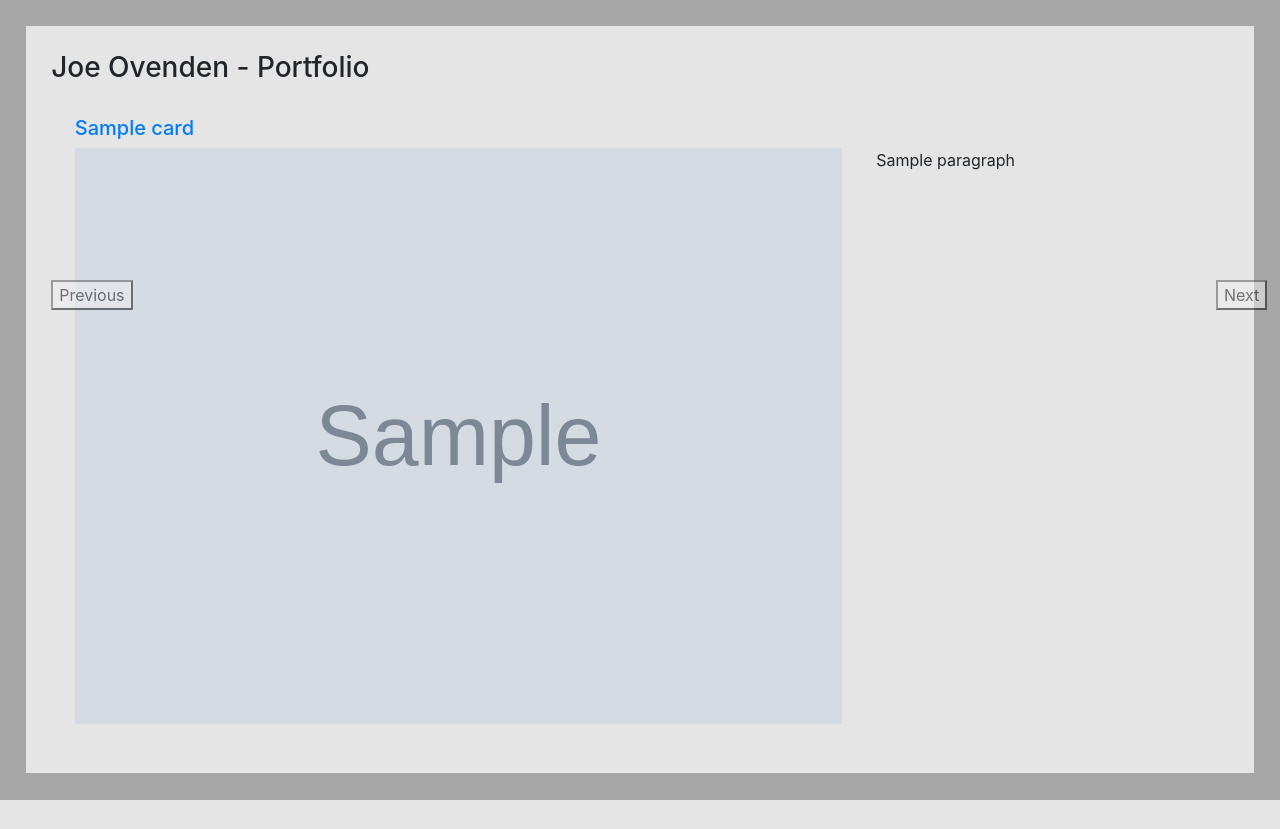
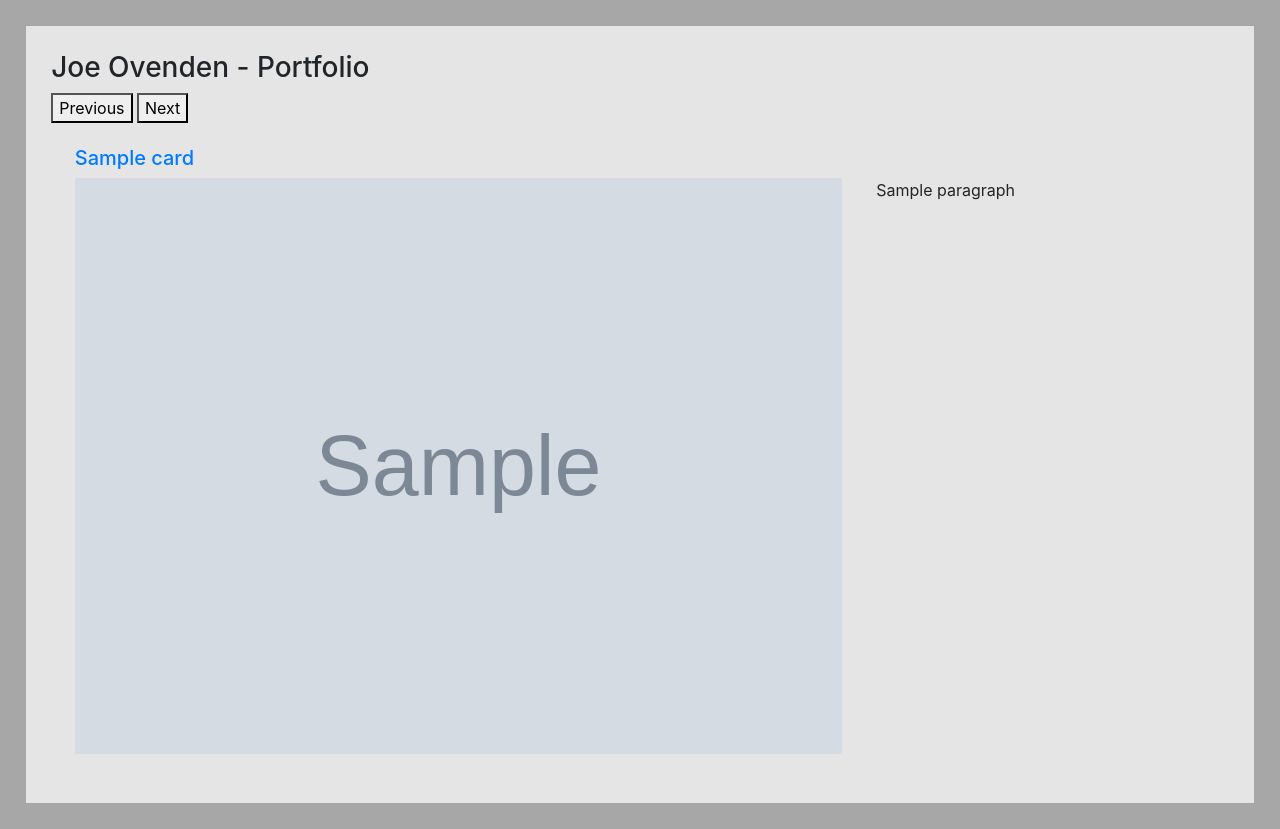
Before and after one commit to JoeOvenden/Portfolio-Website, a Django app: template about/templates/about/index.html in a window 1280 px wide. Before the commit the page ends 800 px from the top, so only its background shows below. Run offline with Django 3.2, Linux system fonts and the light colour scheme; the template is opened without the code that fills it: most values are stand-ins (such as "Sample title", 1, 10 or a date in 2020); grey boxes marked "Sample" are stand-in pictures; some libraries are stand-ins or nearby versions.

Commit message:
Reverted some styling changes

```diff
--- a/about/static/about/styles.css
+++ b/about/static/about/styles.css
@@ -6,16 +6,6 @@ body {
   background-color: rgb(229, 229, 229);
   padding: 2%;
   margin: 2%;
-}
-
-#leftRightButtonDiv button {
-  position: absolute;
-  top: 35%;
-  z-index: 3;
-  opacity: 0.5;
-}
-#leftRightButtonDiv #rightButton {
-  left: 95%;
 }
 
 .flex-row {
--- a/about/static/about/styles.scss
+++ b/about/static/about/styles.scss
@@ -10,10 +10,7 @@ body {
 
 #leftRightButtonDiv {
     button {
-        position: absolute;
-        top: 35%;
-        z-index: 3;
-        opacity: 0.5;
+
     }
 
     #leftButton {
@@ -21,7 +18,7 @@ body {
     }
 
     #rightButton {
-        left: 95%;
+
     }
 }
 
```
Also changed, not shown: 1 other file.
